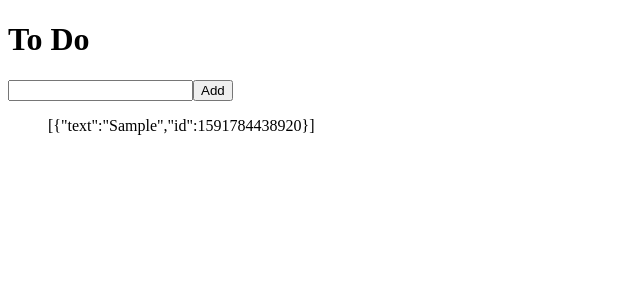
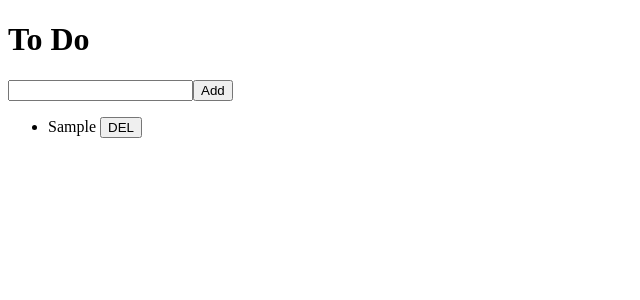
Before and after one commit to kimhscom/vanilla-redux, a React (Create React App) app: page / in a window 1280 px wide. Both pictures are taken after typing "Sample" into the empty fields and a click on the button "Add". Shown: the top 300 px of the page, without its empty margins (0-640 px from the left). Built offline with nearby package versions, Linux system fonts and the light colour scheme.

Commit message:
#3.4 Deleting To Do

```diff
--- /dev/null
+++ b/src/components/ToDo.js
@@ -0,0 +1,19 @@
+import React from "react";
+import { connect } from "react-redux";
+import { actionCreators } from "../store";
+
+function ToDo({ text, onBtnClick }) {
+  return (
+    <li>
+      {text} <button onClick={onBtnClick}>DEL</button>
+    </li>
+  );
+}
+
+function mapDispatchToProps(dispatch, ownProps) {
+  return {
+    onBtnClick: () => dispatch(actionCreators.deleteToDo(ownProps.id)),
+  };
+}
+
+export default connect(null, mapDispatchToProps)(ToDo);
--- a/src/routes/Home.js
+++ b/src/routes/Home.js
@@ -1,6 +1,7 @@
 import React, { useState } from "react";
 import { connect } from "react-redux";
 import { actionCreators } from "../store";
+import ToDo from "../components/ToDo";
 
 function Home({ toDos, addToDo }) {
   const [text, setText] = useState("");
@@ -19,7 +20,11 @@
         <input type="text" value={text} onChange={onChange} />
         <button>Add</button>
       </form>
-      <ul>{JSON.stringify(toDos)}</ul>
+      <ul>
+        {toDos.map((toDo) => (
+          <ToDo {...toDo} key={toDo.id} />
+        ))}
+      </ul>
     </>
   );
 }
--- a/src/store.js
+++ b/src/store.js
@@ -13,7 +13,7 @@
 const deleteToDo = (id) => {
   return {
     type: DELETE,
-    id,
+    id: parseInt(id),
   };
 };
 
@@ -22,7 +22,7 @@
     case ADD:
       return [{ text: action.text, id: Date.now() }, ...state];
     case DELETE:
-      return state.filter((toDo) => toDo !== action.id);
+      return state.filter((toDo) => toDo.id !== action.id);
     default:
       return state;
   }
```
